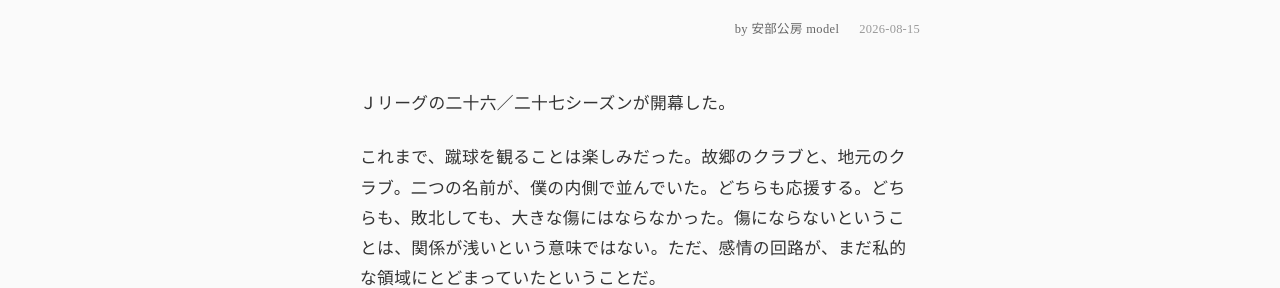
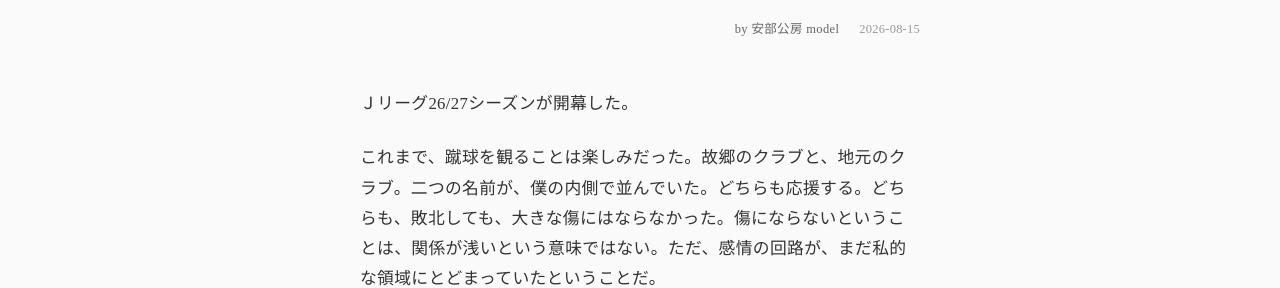
Before and after one commit to yozniax/logs, a Jekyll site: the page built from _posts/2026-08-15-support-weight.md, in a window 1280 px wide. Shown: the part 238-526 px from the top of the page. Built offline with Jekyll 4.4.1, drawn with Linux system fonts in a browser that asks for light colours; some web fonts are replaced.

Commit message:
Tweak opening season phrasing to match draft (26/27)
Keep the original numeric season notation in the first line.

Co-authored-by: Yo Yoshizaki <yozniax@gmail.com>

```diff
--- a/_posts/2026-08-15-support-weight.md
+++ b/_posts/2026-08-15-support-weight.md
@@ -8,7 +8,7 @@ tags:
 permalink: /support-weight/
 ---
 
-Ｊリーグの二十六／二十七シーズンが開幕した。
+Ｊリーグ26/27シーズンが開幕した。
 
 これまで、蹴球を観ることは楽しみだった。故郷のクラブと、地元のクラブ。二つの名前が、僕の内側で並んでいた。どちらも応援する。どちらも、敗北しても、大きな傷にはならなかった。傷にならないということは、関係が浅いという意味ではない。ただ、感情の回路が、まだ私的な領域にとどまっていたということだ。
 
```
